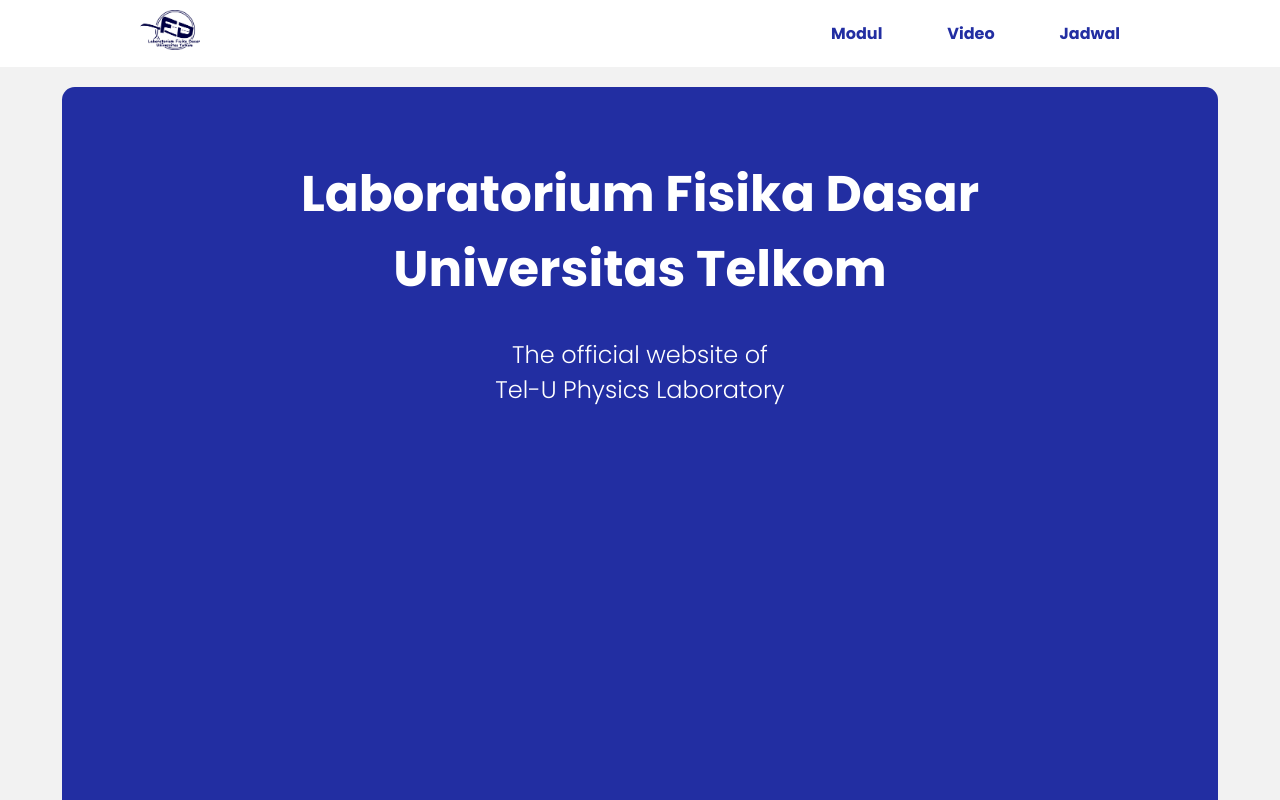
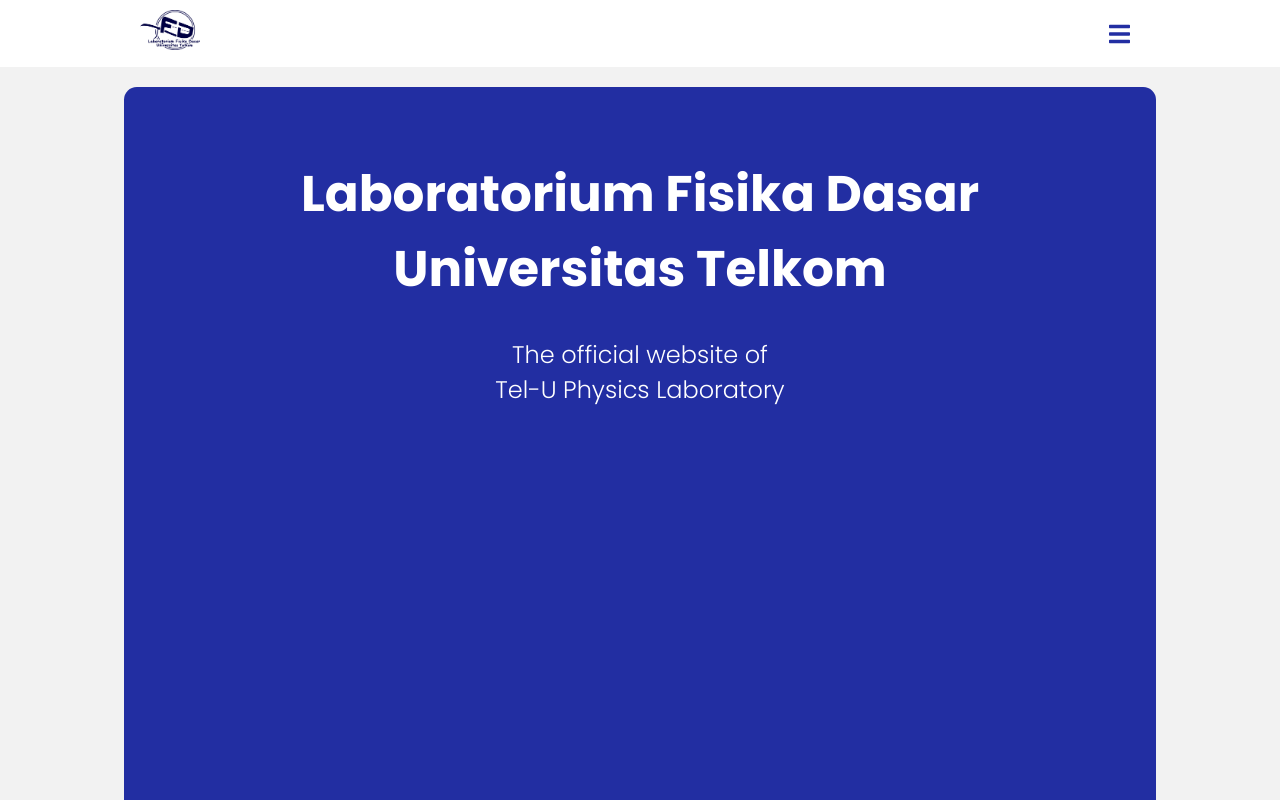
Before and after one commit to izzuzantyaf/fisdasweb, a React (Create React App) app: page / in a window 1280 px wide. Shown: the top 800 px of the page. Built offline with nearby package versions, Linux system fonts and the light colour scheme.

Commit message:
resize hero width, update navigation menu

```diff
--- a/src/App.jsx
+++ b/src/App.jsx
@@ -49,7 +49,8 @@
   faChevronCircleUp,
   faFile,
   faChartLine,
-  faCogs
+  faCogs,
+  faBars
 } from "@fortawesome/free-solid-svg-icons"
 
 library.add(
@@ -77,7 +78,8 @@
   faChevronCircleUp,
   faFile,
   faChartLine,
-  faCogs
+  faCogs,
+  faBars,
 )
 
 export default function App() {
--- a/src/components/hero/hero.scss
+++ b/src/components/hero/hero.scss
@@ -50,7 +50,7 @@
 @media (min-width: 992px) {
     .hero{
         .container {
-            width: 90%;
+            width: 80%;
 
             .main-title {
                 font-size: 45px;
--- a/src/components/menu/menu.scss
+++ b/src/components/menu/menu.scss
@@ -152,6 +152,8 @@
 /* Small devices (landscape phones, 576px and up) */
 @media (min-width: 576px) {
     .menu {
+        padding: 50px 0px 50px 0px;
+
         .container {
             .menu-list, .new-feature .container .new-menu-list {
                 grid-template-columns: 1fr 1fr;
--- a/src/components/navbar/navbar.jsx
+++ b/src/components/navbar/navbar.jsx
@@ -4,6 +4,8 @@
 
 import fisdasLogo from '../../assets/img/fisdas-logo-min.png'
 import menuArr from '../../contents/menu'
+import { FontAwesomeIcon } from '@fortawesome/react-fontawesome'
+import { useEffect } from 'react'
 
 // level 1 component
 function Logo() {
@@ -19,21 +21,43 @@
 
 function Navigation() {
 
-    const menuInNavbar = ['Modul', 'Jadwal', 'Video']
     const menuList = menuArr
-        .filter(menu => menuInNavbar.includes(menu.name))
         .map((menu, index) =>
             <Link
                 key={index}
                 to={menu.link}
-                style={{ textDecoration: 'none', color: 'black' }}>
-                <span className="nav-item">{menu.name}</span>
+                style={{ textDecoration: 'none', color: 'black' }}
+                className="menu-list-item">
+                {menu.name}
             </Link>
         )
 
+    useEffect(() => {
+        const hamburgerIcon = document.querySelector(".hamburger-icon")
+        const dropdownMenu = document.querySelector(".menu-list")
+        hamburgerIcon.addEventListener('mouseenter', () => {
+            dropdownMenu.classList.add('show')
+        })
+        hamburgerIcon.addEventListener('click', () => {
+            if (!dropdownMenu.classList.contains('show'))
+                dropdownMenu.classList.add('show')
+            else dropdownMenu.classList.remove('show')
+        })
+        dropdownMenu.addEventListener('mouseleave', () => {
+            dropdownMenu.classList.remove('show')
+        })
+        return () => { }
+    }, [])
+
     return (
         <div className="navigation">
-            {menuList}
+            <FontAwesomeIcon
+                icon="bars"
+                className="hamburger-icon"
+            />
+            <div className="menu-list">
+                {menuList}
+            </div>
         </div>
     )
 }
--- a/src/components/navbar/navbar.scss
+++ b/src/components/navbar/navbar.scss
@@ -24,17 +24,45 @@
             flex-grow: 1;
             gap: 5%;
 
-            .nav-item {
-                padding: 5px 20px 5px 20px;
+            .hamburger-icon{
                 color: #222ea2;
-                border-radius: 0.7rem;
-                font-weight: bold;
-                transition: all 0.2s linear;
+                padding: 10px;
+                border-radius: 0.3em;
+                font-size: 1.5rem;
+                cursor: pointer;
             }
 
-            .nav-item:hover {
-                background-color:#222ea2;
-                color: #F2F2F2;
+            .hamburger-icon:hover{
+                background-color: #4a5cff1c;
+            }
+
+            .menu-list{
+                display: flex;
+                flex-direction: column;
+                gap: 5px;
+                position: absolute;
+                top: 60px;
+                background-color: white;
+                box-shadow: 4px 4px 8px rgba(0, 0, 0, 0.15);
+                border-radius: 0.8em;
+                padding: 0px;
+                height: 0px;
+                overflow: hidden;
+
+                .menu-list-item{
+                    padding: 5px 10px 5px 10px;
+                    border-radius: 0.5em;
+                }
+
+                .menu-list-item:hover{
+                    background-color: rgb(214, 214, 214);
+                    transition: all 0.2s linear;
+                }
+            }
+
+            .menu-list.show{
+                height: auto;
+                padding: 10px;
                 transition: all 0.2s linear;
             }
         }
```
